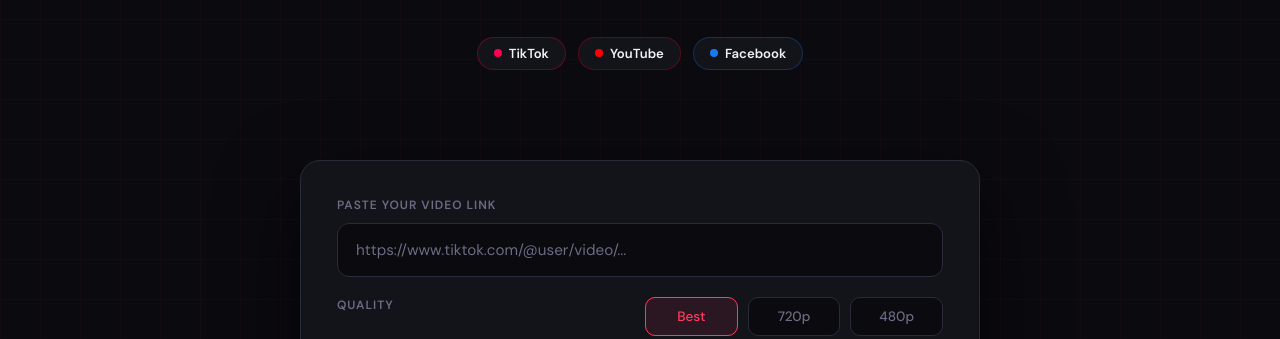
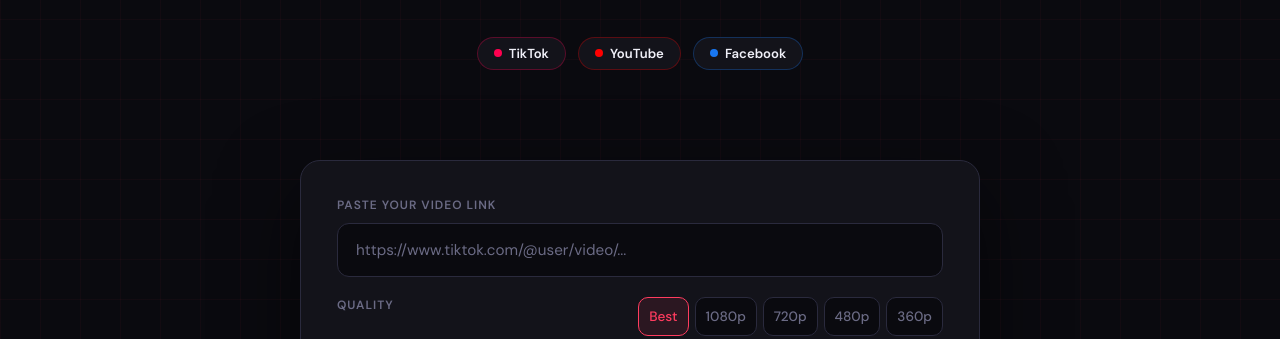
Before and after one commit to Nesh2030/videosnap, a website: page public/index.html in a window 1280 px wide. Shown: the part 461-800 px from the top of the page. Drawn offline with Linux system fonts and the light colour scheme.

Commit message:
Update index.html

```diff
--- a/public/index.html
+++ b/public/index.html
@@ -267,7 +267,7 @@
 
     .quality-options {
       display: flex;
-      gap: 10px;
+      gap: 6px;
       width: 100%;
     }
 
@@ -583,8 +583,10 @@
       <label>Quality</label>
       <div class="quality-options">
         <button class="q-btn active" data-q="best">Best</button>
-        <button class="q-btn" data-q="720">720p</button>
-        <button class="q-btn" data-q="480">480p</button>
+<button class="q-btn" data-q="1080">1080p</button>
+<button class="q-btn" data-q="720">720p</button>
+<button class="q-btn" data-q="480">480p</button>
+<button class="q-btn" data-q="360">360p</button>
       </div>
     </div>
 
```
